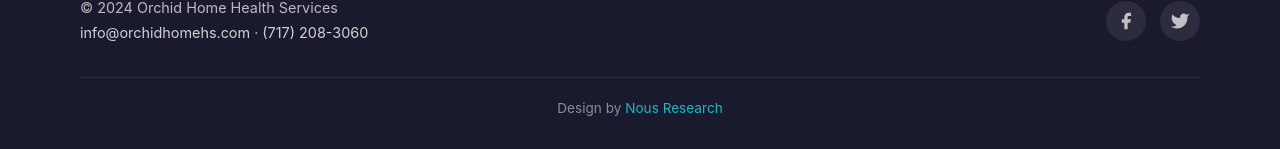
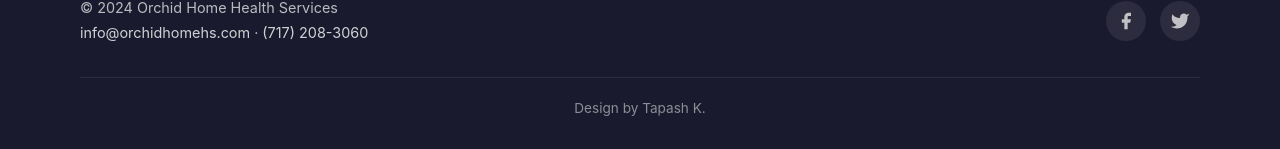
Before and after one commit to adminlinuxtk/orchid-website, a React (Vite) app: page / in a window 1280 px wide. Shown: the part 6314-6463 px from the top of the page. Built offline with nearby package versions, Linux system fonts and the light colour scheme.

Commit message:
Footer credit: Design by Tapash K.

```diff
--- a/src/App.tsx
+++ b/src/App.tsx
@@ -498,7 +498,7 @@ function Footer() {
           </div>
         </div>
         <div className="footer-bottom">
-          Design by <a href="https://nousresearch.com" target="_blank" rel="noopener noreferrer">Nous Research</a>
+          Design by Tapash K.
         </div>
       </div>
     </footer>
```
